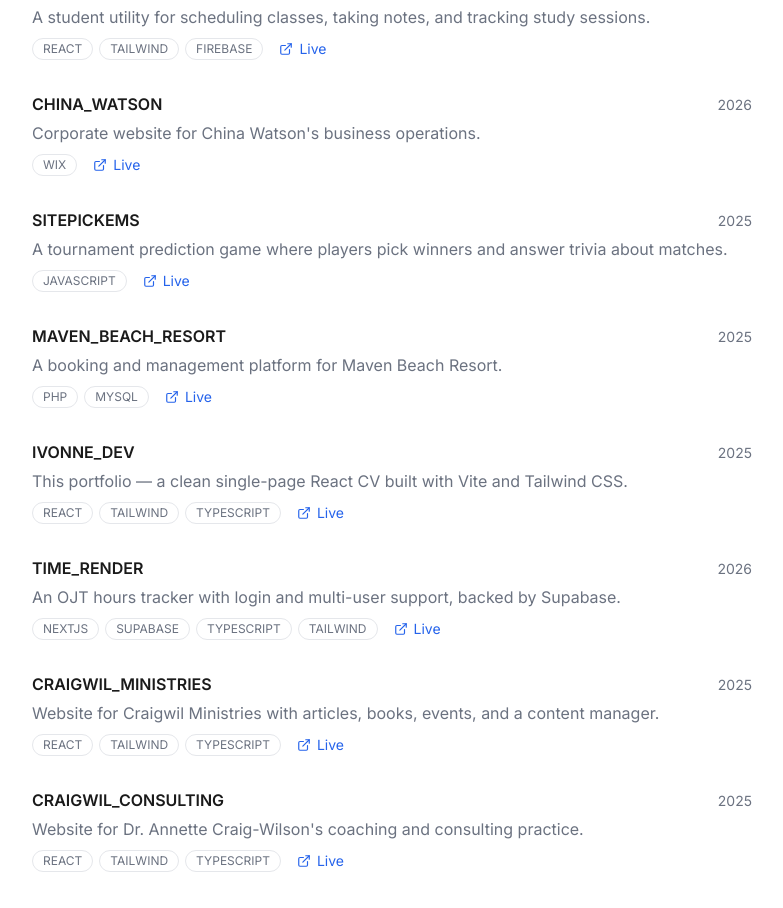
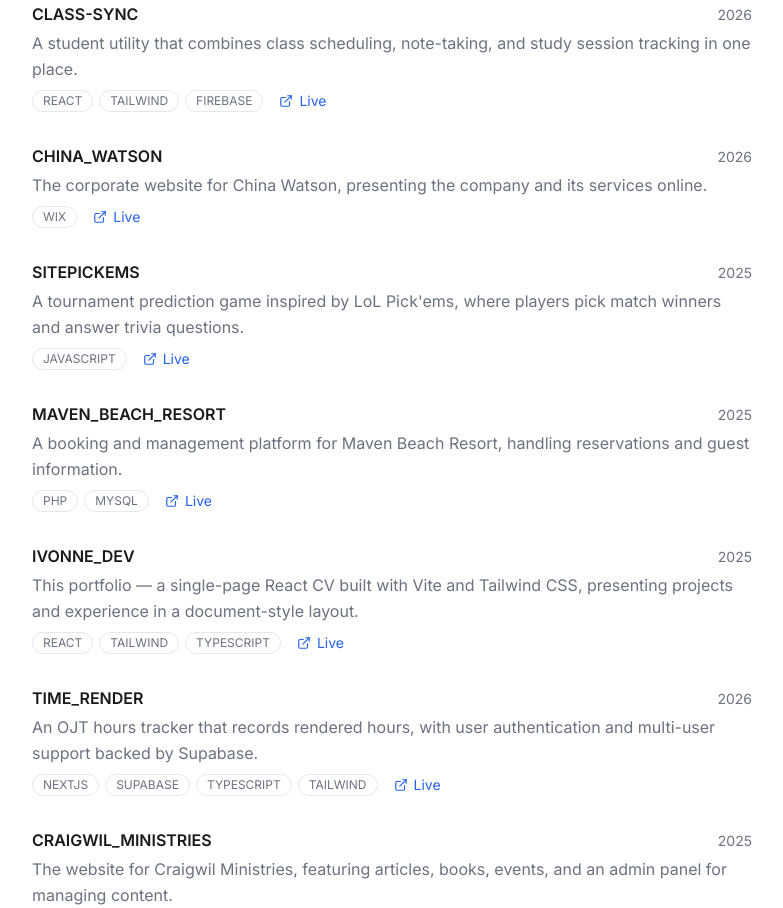
Before and after one commit to angelolandingin-dev/IvonneDev, a React (Vite) app: page / in a window 1280 px wide. Shown: the part 720-1628 px from the top of the page, without its empty margins (248-1031 px from the left). Built offline with nearby package versions, Linux system fonts and the light colour scheme.

Commit message:
refactor(portfolio): rewrite copy with substantive humble tone

```diff
--- a/src/App.tsx
+++ b/src/App.tsx
@@ -6,7 +6,7 @@ const PROJECTS: Project[] = [
   {
     id: "v-02",
     title: "CLASS-SYNC",
-    description: "A student utility for scheduling classes, taking notes, and tracking study sessions.",
+    description: "A student utility that combines class scheduling, note-taking, and study session tracking in one place.",
     tags: ["REACT", "TAILWIND", "FIREBASE"],
     year: "2026",
     link: "https://class-sync-red.vercel.app/"
@@ -14,7 +14,7 @@ const PROJECTS: Project[] = [
   {
     id: "c-02",
     title: "CHINA_WATSON",
-    description: "Corporate website for China Watson's business operations.",
+    description: "The corporate website for China Watson, presenting the company and its services online.",
     tags: ["WIX"],
     year: "2026",
     link: "https://www.chinawatson.com/"
@@ -22,7 +22,7 @@ const PROJECTS: Project[] = [
   {
     id: "v-01",
     title: "SITEPICKEMS",
-    description: "A tournament prediction game where players pick winners and answer trivia about matches.",
+    description: "A tournament prediction game inspired by LoL Pick'ems, where players pick match winners and answer trivia questions.",
     tags: ["JAVASCRIPT"],
     year: "2025",
     link: "https://ivonneschwie.github.io/SITEPickems/"
@@ -30,7 +30,7 @@ const PROJECTS: Project[] = [
   {
     id: "c-01",
     title: "MAVEN_BEACH_RESORT",
-    description: "A booking and management platform for Maven Beach Resort.",
+    description: "A booking and management platform for Maven Beach Resort, handling reservations and guest information.",
     tags: ["PHP", "MYSQL"],
     year: "2025",
     link: "https://www.mavenbeachresort.com/"
@@ -38,7 +38,7 @@ const PROJECTS: Project[] = [
   {
     id: "v-03",
     title: "IVONNE_DEV",
-    description: "This portfolio — a clean single-page React CV built with Vite and Tailwind CSS.",
+    description: "This portfolio — a single-page React CV built with Vite and Tailwind CSS, presenting projects and experience in a document-style layout.",
     tags: ["REACT", "TAILWIND", "TYPESCRIPT"],
     year: "2025",
     link: "https://ivonne.dev/"
@@ -46,7 +46,7 @@ const PROJECTS: Project[] = [
   {
     id: "v-04",
     title: "TIME_RENDER",
-    description: "An OJT hours tracker with login and multi-user support, backed by Supabase.",
+    description: "An OJT hours tracker that records rendered hours, with user authentication and multi-user support backed by Supabase.",
     tags: ["NEXTJS", "SUPABASE", "TYPESCRIPT", "TAILWIND"],
     year: "2026",
     link: "https://angelolandingin.tech/"
@@ -54,7 +54,7 @@ const PROJECTS: Project[] = [
   {
     id: "c-03",
     title: "CRAIGWIL_MINISTRIES",
-    description: "Website for Craigwil Ministries with articles, books, events, and a content manager.",
+    description: "The website for Craigwil Ministries, featuring articles, books, events, and an admin panel for managing content.",
     tags: ["REACT", "TAILWIND", "TYPESCRIPT"],
     year: "2025",
     link: "https://craigwil-ministries.vercel.app/"
@@ -62,7 +62,7 @@ const PROJECTS: Project[] = [
   {
     id: "c-04",
     title: "CRAIGWIL_CONSULTING",
-    description: "Website for Dr. Annette Craig-Wilson's coaching and consulting practice.",
+    description: "The website for Dr. Annette Craig-Wilson's coaching and consulting practice, presenting her services and background.",
     tags: ["REACT", "TAILWIND", "TYPESCRIPT"],
     year: "2025",
     link: "https://craig-wilson-consulting.vercel.app/"
@@ -70,7 +70,7 @@ const PROJECTS: Project[] = [
   {
     id: "v-05",
     title: "RAINCRAFT",
-    description: "A Minecraft-themed desktop skin that turns your screen into an inventory-style launcher.",
+    description: "A Minecraft-themed Rainmeter skin that turns the desktop into an inventory screen for browsing files and launching apps.",
     tags: ["RAINMETER", "PYTHON"],
     year: "2026",
     link: "https://github.com/angelolandingin-dev/raincraft-github"
@@ -189,7 +189,7 @@ export default function App() {
           <section aria-labelledby="summary-heading">
             <SectionHeading id="summary-heading">Summary</SectionHeading>
             <p className="leading-relaxed text-cv-muted">
-              Fullstack web developer and BS Computer Science student at Universidad de Dagupan, class of 2026. I build clean, fast, and user-friendly websites and web apps.
+              Fullstack web developer and BS Computer Science student at Universidad de Dagupan, class of 2026. I work on websites and web applications with React and Tailwind CSS, from client projects to personal tools.
             </p>
           </section>
 
```
